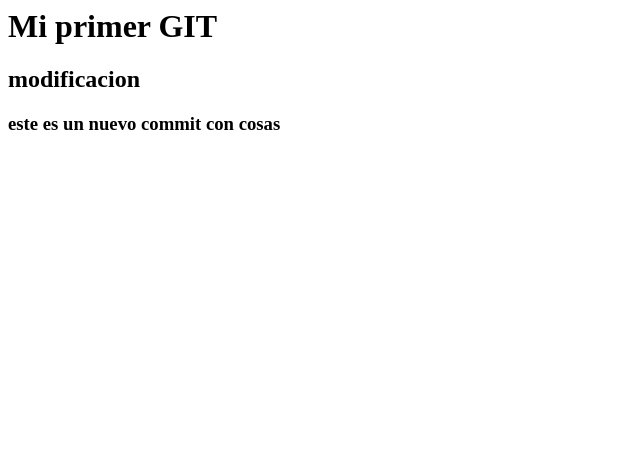
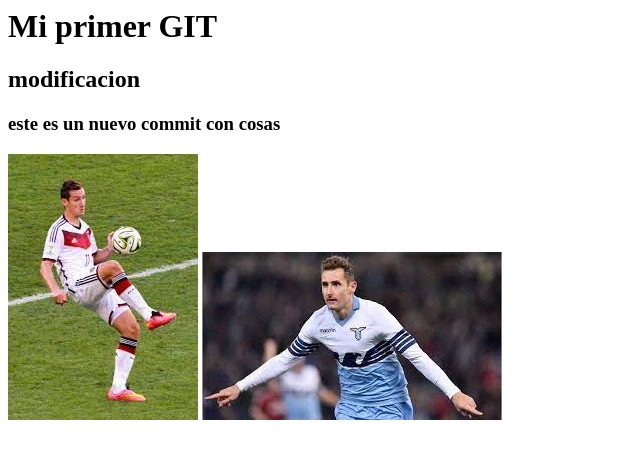
Before and after one commit to MFrankenberger/clase2517-primerGIT, a plain HTML site: page index.html in a window 1280 px wide. Shown: the whole page, without its empty margins (0-640 px from the left). Drawn offline with Linux system fonts and the light colour scheme.

Commit message:
agrego imagenes

```diff
--- a/index.html
+++ b/index.html
@@ -6,6 +6,11 @@
 <h1> Mi primer GIT</h1>
 <h2> modificacion </h2>
 <h3>este es un nuevo commit con cosas</h3>
+
+<img src="/imagenes/klose.jpg" >
+<img src="/imagenes/klose1.jpg" >
+
+
 </body>
 
 </html>
```
Also changed, not shown: imagenes/klose.jpg (added), imagenes/klose1.jpg (added).
